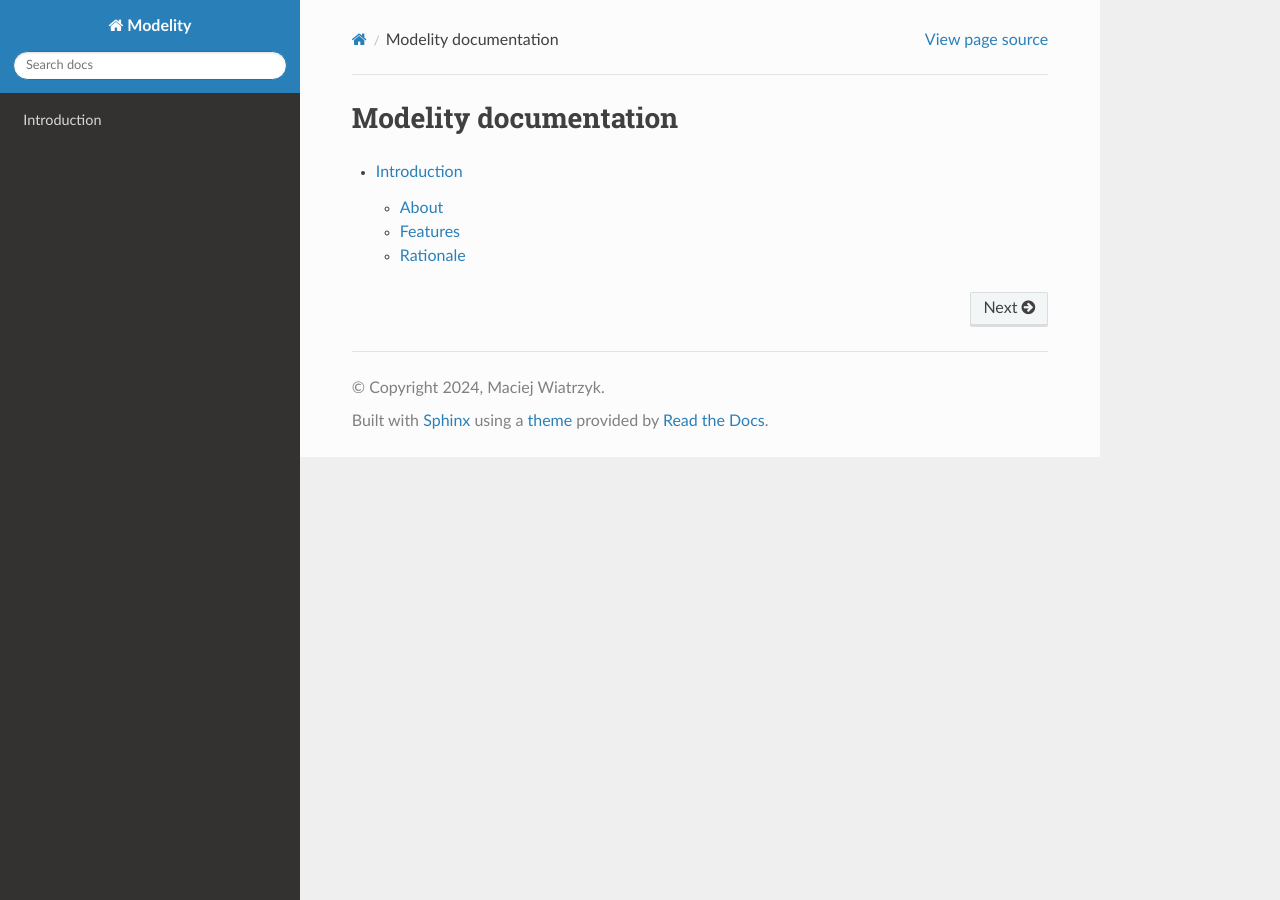
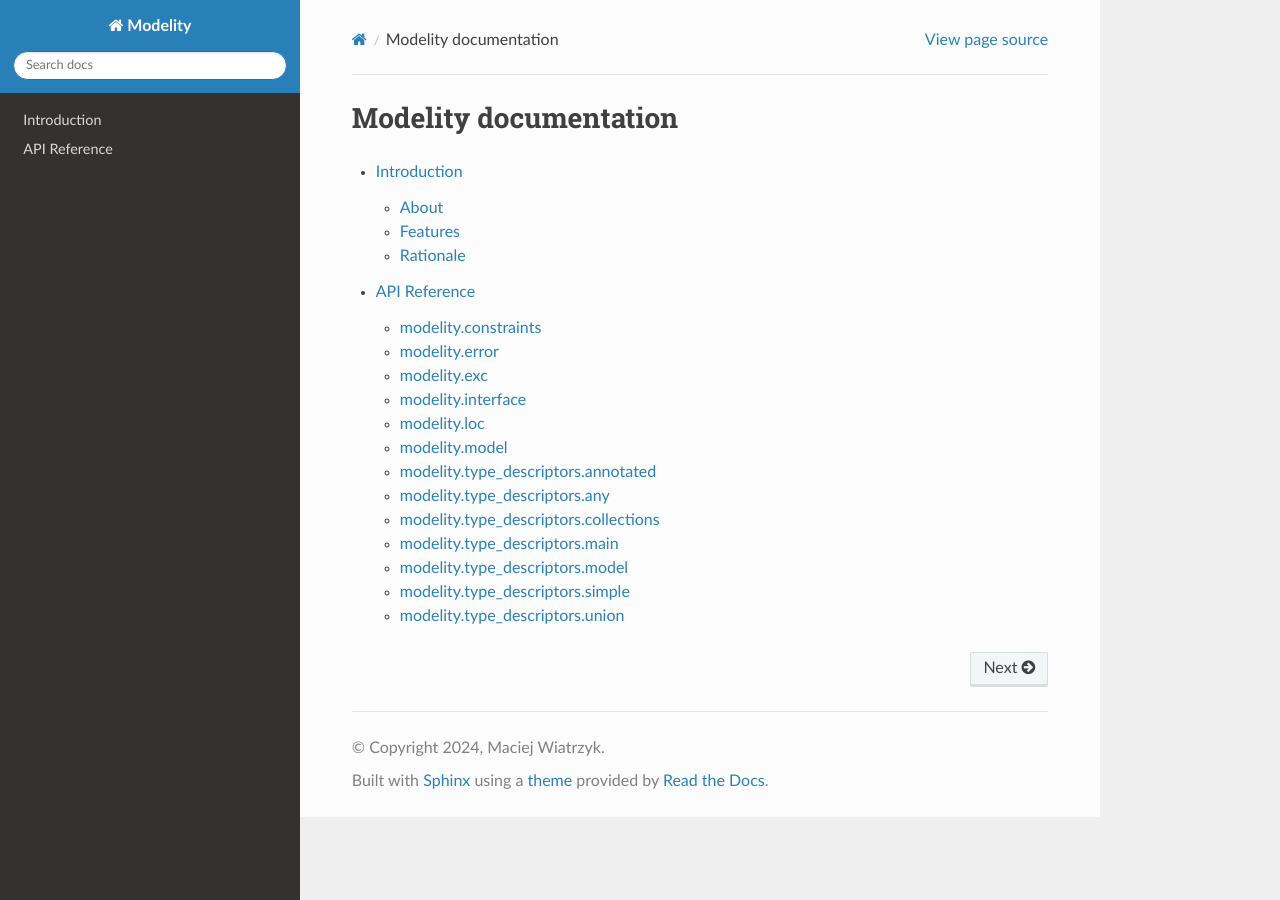
Before and after one commit to mwiatrzyk/modelity, a Sphinx documentation site: the page built from docs/source/index.rst, in a window 1280 px wide. Built offline with Sphinx 7.4.7 and the Read the Docs theme 3.1.0, drawn with Linux system fonts in a browser that asks for light colours; pages that are not in the unit, such as notebooks, are missing from menus.

Commit message:
chore: add script for generating and updating API docs

```diff
--- /dev/null
+++ b/docs/source/api/index.rst
@@ -0,0 +1,19 @@
+API Reference
+=============
+
+.. toctree::
+  :maxdepth: 2
+
+  modelity/constraints
+  modelity/error
+  modelity/exc
+  modelity/interface
+  modelity/loc
+  modelity/model
+  modelity/type_descriptors/annotated
+  modelity/type_descriptors/any
+  modelity/type_descriptors/collections
+  modelity/type_descriptors/main
+  modelity/type_descriptors/model
+  modelity/type_descriptors/simple
+  modelity/type_descriptors/union
--- /dev/null
+++ b/docs/source/api/modelity/model.rst
@@ -0,0 +1,8 @@
+modelity.model
+--------------
+
+.. automodule:: modelity.model
+  :members:
+  :undoc-members:
+  :show-inheritance:
+  :special-members: __call__
--- /dev/null
+++ b/docs/source/api/modelity/type_descriptors/annotated.rst
@@ -0,0 +1,8 @@
+modelity.type_descriptors.annotated
+-----------------------------------
+
+.. automodule:: modelity.type_descriptors.annotated
+  :members:
+  :undoc-members:
+  :show-inheritance:
+  :special-members: __call__
--- /dev/null
+++ b/docs/source/api/modelity/type_descriptors/any.rst
@@ -0,0 +1,8 @@
+modelity.type_descriptors.any
+-----------------------------
+
+.. automodule:: modelity.type_descriptors.any
+  :members:
+  :undoc-members:
+  :show-inheritance:
+  :special-members: __call__
--- /dev/null
+++ b/docs/source/api/modelity/type_descriptors/collections.rst
@@ -0,0 +1,8 @@
+modelity.type_descriptors.collections
+-------------------------------------
+
+.. automodule:: modelity.type_descriptors.collections
+  :members:
+  :undoc-members:
+  :show-inheritance:
+  :special-members: __call__
--- /dev/null
+++ b/docs/source/api/modelity/type_descriptors/main.rst
@@ -0,0 +1,8 @@
+modelity.type_descriptors.main
+------------------------------
+
+.. automodule:: modelity.type_descriptors.main
+  :members:
+  :undoc-members:
+  :show-inheritance:
+  :special-members: __call__
--- /dev/null
+++ b/docs/source/api/modelity/type_descriptors/model.rst
@@ -0,0 +1,8 @@
+modelity.type_descriptors.model
+-------------------------------
+
+.. automodule:: modelity.type_descriptors.model
+  :members:
+  :undoc-members:
+  :show-inheritance:
+  :special-members: __call__
--- /dev/null
+++ b/docs/source/api/modelity/type_descriptors/simple.rst
@@ -0,0 +1,8 @@
+modelity.type_descriptors.simple
+--------------------------------
+
+.. automodule:: modelity.type_descriptors.simple
+  :members:
+  :undoc-members:
+  :show-inheritance:
+  :special-members: __call__
--- /dev/null
+++ b/docs/source/api/modelity/type_descriptors/union.rst
@@ -0,0 +1,8 @@
+modelity.type_descriptors.union
+-------------------------------
+
+.. automodule:: modelity.type_descriptors.union
+  :members:
+  :undoc-members:
+  :show-inheritance:
+  :special-members: __call__
--- a/docs/source/index.rst
+++ b/docs/source/index.rst
@@ -5,4 +5,5 @@ Modelity documentation
    :maxdepth: 2
 
    about
+   api/index
    .. quickstart
--- a/tasks.py
+++ b/tasks.py
@@ -57,3 +57,9 @@ def clean(ctx: invoke.Context, dry_run=False):
     """Clean the workspace."""
     extra_opts = "n" if dry_run else ""
     ctx.run(f"git clean -xdf{extra_opts} -e .python-version")
+
+
+@invoke.task()
+def gen_api_docs(ctx: invoke.Context):
+    """Generate or update API docs sources from Modelity modules."""
+    ctx.run("python scripts/generate_api_docs.py modelity/ docs/source/api/")
```
Also changed, not shown: docs/source/api/modelity.rst (deleted, +0 -93 lines), docs/source/api/modelity/constraints.rst (added, +8 -0 lines), docs/source/api/modelity/error.rst (added, +8 -0 lines), docs/source/api/modelity/exc.rst (added, +8 -0 lines), docs/source/api/modelity/interface.rst (added, +8 -0 lines), docs/source/api/modelity/loc.rst (added, +8 -0 lines), docs/source/api/modules.rst (deleted, +0 -7 lines), 1 other file.
